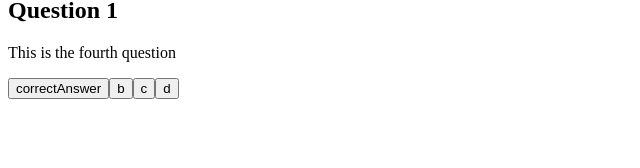
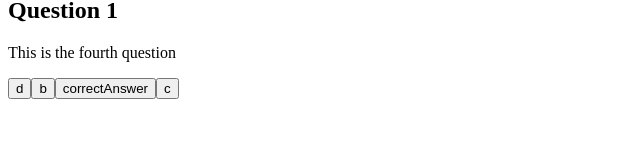
Before and after one commit to heathornJ/hunterquiz, a React (Create React App) app: page / in a window 1280 px wide. Both pictures are taken after a click on the button "Start". Shown: the part 124-292 px from the top of the page, without its empty margins (0-640 px from the left). Built offline with nearby package versions, Linux system fonts and the light colour scheme.

Commit message:
Add shuffledAnswers state to manage answer shuffling. Add useEffect so shuffle answers when a new multiple-choice question is loaded.

```diff
--- a/src/components/QuizScreen.js
+++ b/src/components/QuizScreen.js
@@ -12,6 +12,11 @@ function QuizScreen (props) {
     const [buttonDisabled, setButtonDisabled] = useState(false)
     //State to store shuffled questions
     const [shuffledQuestions, setShuffledQuestions] = useState([]);
+    // State for shuffled answers
+    const [shuffledAnswers, setShuffledAnswers] = useState([]);
+
+    //Gets the currentQuestion from the shuffledQuestions array.
+    const currentQuestion = shuffledQuestions[questionIndex];
 
     // Fisher-Yates Sorting Algorithm used to randomise question order
     const shuffle = (array) => {
@@ -38,22 +43,31 @@ function QuizScreen (props) {
             //Sets the ide of button to incorrect-answer. CSS will modify this to appear red.
             targetButton.id = "incorrect-answer";
         }
-
     }
 
-    // shuffle called within useEffect so that it is only shuffled when the quizComponent is rendered, not re-rendered.
+    // Shuffle called within useEffect so that it is only shuffled when the quizComponent is rendered, not re-rendered.
     useEffect(() => {
         const shuffledArray = shuffle([...questions]) // Avoids modifying the original questions array.
         setShuffledQuestions(shuffledArray);
     }, []);
 
+    /* Shuffle answers when a new question is loaded and is a multiple-choice question.
+       Only attempts to shuffle answers when the questions are shuffled.
+    */
+    useEffect(() => {
+        if (shuffledQuestions.length > 0) {
+            if (currentQuestion.type === 'multiple-choice') {
+                setShuffledAnswers(shuffle(currentQuestion.answers));
+            } else {
+                setShuffledAnswers(currentQuestion.answers);
+            }
+        }
+    }, [questionIndex, shuffledQuestions]);
+
     //Protects against shuffledQuestions to being ready until after first render
     if (shuffledQuestions.length === 0 || !shuffledQuestions[questionIndex]) {
         return <div>Loading...</div>
     }
-
-    //Gets the currentQuestion from the shuffledQuestions array.
-    const currentQuestion = shuffledQuestions[questionIndex];
 
     return (
         <div className='quizscreen-container'>
@@ -67,7 +81,7 @@ function QuizScreen (props) {
             <div className='answer-Container'>
 
                 {/* Creates a button for each answer within the question's answer array */}
-                {currentQuestion.answers.map((answer, index) => (
+                {shuffledAnswers.map((answer, index) => (
                     <button className='answer-button' key={index} disabled={buttonDisabled} onClick={(event) => handleAnswerClick(event, answer.isCorrect)}>
                         {answer.text}
                     </button>
```
